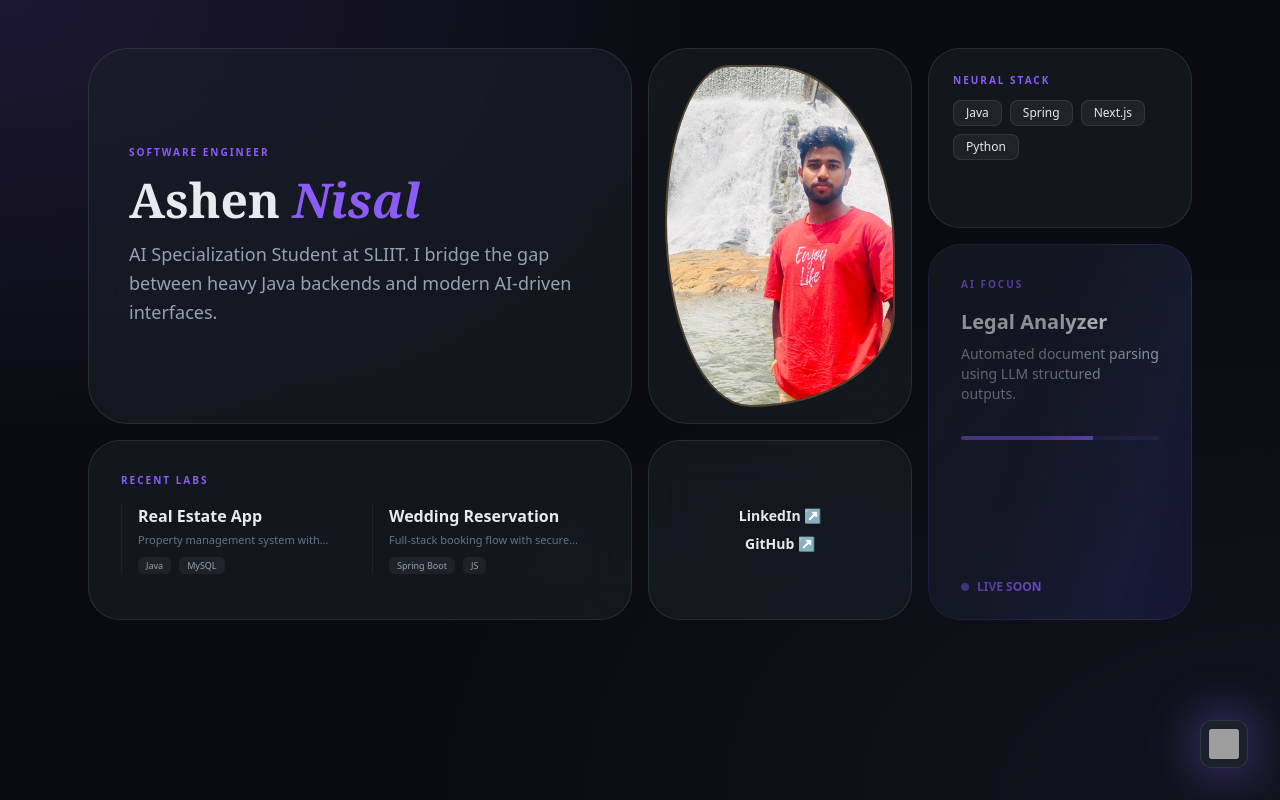
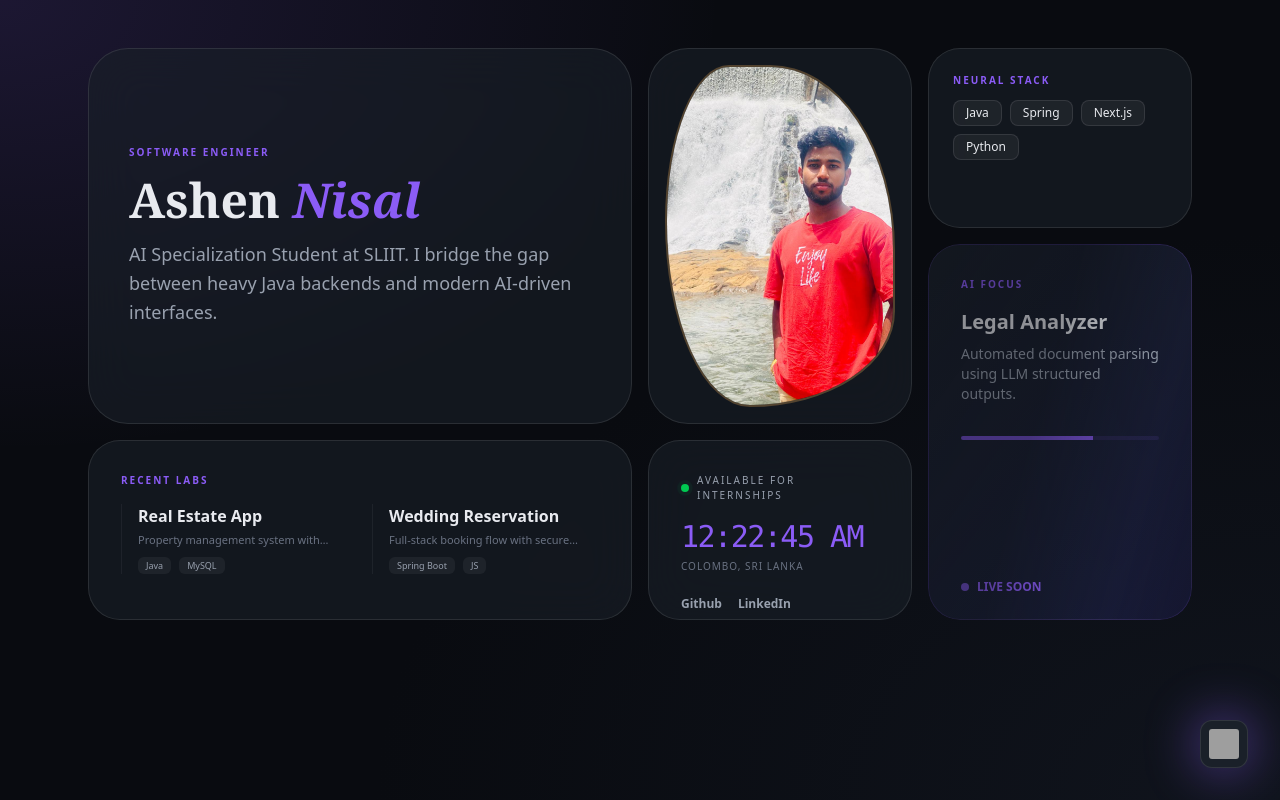
Before and after one commit to Ashennisal/portfolio-v2, a Next.js app: page / in a window 1280 px wide. Built offline with nearby package versions, Linux system fonts and the light colour scheme; grey boxes are pictures that could not be loaded.

Commit message:
feat: add live status tile with colombo clock

```diff
--- a/app/page.tsx
+++ b/app/page.tsx
@@ -1,4 +1,6 @@
-export default function Home() {
+"use client";
+
+import React, { useState, useEffect } from "react";
 
 const projects = [
   {
@@ -14,6 +16,25 @@ export default function Home() {
     link: "https://github.com/Ashennisal/wedding-reservation"
   }
 ];
+
+export default function Home() {
+  const [time, setTime] = useState(new Date());
+
+  useEffect(() => {
+    const timer = setInterval(() => {
+      setTime(new Date());
+    }, 1000);
+
+    return () => clearInterval(timer);
+  }, []);
+
+  const colomboTime = time.toLocaleTimeString("en-US", {
+    timeZone: "Asia/Colombo",
+    hour: "2-digit",
+    minute: "2-digit",
+    second: "2-digit",
+    hour12: true,
+  });
 
   return (
     <main className="min-h-screen p-6 md:p-12 max-w-[1200px] mx-auto">
@@ -71,7 +92,7 @@ export default function Home() {
             {projects.map((project, index) => (
               <a
                 key={index}
-                href={project.link}
+                href={"project.link"}
                 target="_blank"
                 className="group/item flex flex-col justify-between border-l border-white/5 pl-4 hover:border-accent transition-colors"
               >
@@ -89,10 +110,40 @@ export default function Home() {
           </div>
         </section>
 
-        {/* 6. Contact */}
-        <section className="md:col-span-1 md:row-span-1 bg-[#1a2029]/60 backdrop-blur-xl border border-white/10 rounded-[2rem] p-6 flex flex-col justify-center items-center text-center">
-          <a href="https://www.linkedin.com/in/ashen-nisal-435295317" className="text-sm font-bold hover:text-[#e8a857] transition-colors">LinkedIn ↗</a>
-          <a href="https://github.com/Ashennisal" className="text-sm font-bold hover:text-[#e8a857] mt-2 transition-colors">GitHub ↗</a>
+        {/* 6. Live Status & Socials */}
+        <section className="md:col-span-1 md:row-span-1 bg-[#1a2029]/60 backdrop-blur-xl border border-white/10 rounded-[2rem] p-8 flex flex-col justify-between group hover:border-accent/40 transition-all">
+          <div className="space-y-4">
+            {/* Status Indicator */}
+            <div className="flex items-center gap-2">
+              <span className="relative flex h-2 w-2">
+                <span className="animate-ping absolute inline-flex h-full w-full rounded-full bg-green-400 opacity-75"></span>
+                <span className="relative inline-flex rounded-full h-2 w-2 bg-green-500"></span>
+              </span>
+              <span className="text-[10px] uppercase tracking-[0.2em] text-gray-400 font-medium">
+                Available for Internships
+              </span>
+            </div>
+
+            {/* Live Clock */}
+            <div>
+              <div className="text-3xl font-mono tracking-tighter text-accent">
+                {colomboTime}
+              </div>
+              <p className="text-[10px] text-gray-500 uppercase tracking-widest mt-1">
+                Colombo, Sri Lanka
+              </p>
+            </div>
+          </div>
+
+          {/* Mini Social Links */}
+          <div className="flex gap-4 mt-4">
+            <a href="https://github.com/Ashennisal" target="_blank" className="text-gray-400 hover:text-white transition-colors">
+              <span className="text-xs font-bold">Github</span>
+            </a>
+            <a href="https://www.linkedin.com/in/ashen-nisal-435295317" target="_blank" className="text-gray-400 hover:text-white transition-colors">
+              <span className="text-xs font-bold">LinkedIn</span>
+            </a>
+          </div>
         </section>
 
       </div>
```
Lines whose indentation alone changed are shown as unchanged.
